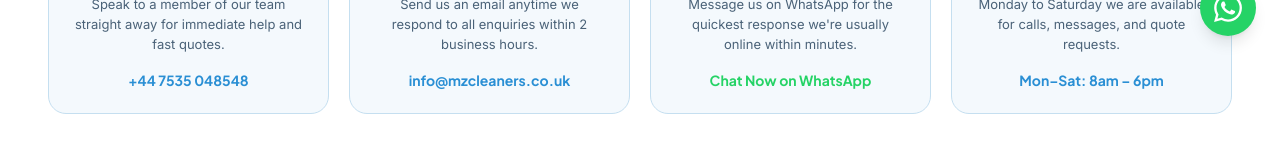
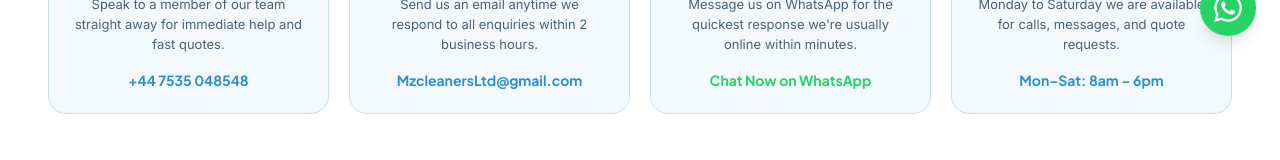
Before and after one commit to hanankhan98/gm-cleaners, a Next.js app: page /contact in a window 1280 px wide. Shown: the part 740-900 px from the top of the page. Built offline with nearby package versions, Linux system fonts and the light colour scheme.

Commit message:
Update contact email and mailto link

```diff
--- a/components/contact/ContactCards.tsx
+++ b/components/contact/ContactCards.tsx
@@ -14,8 +14,8 @@ const options = [
     icon: '✉️',
     title: 'Email Us',
     desc: 'Send us an email anytime we respond to all enquiries within 2 business hours.',
-    value: 'info@mzcleaners.co.uk',
-    href: 'mailto:info@mzcleaners.co.uk',
+    value: 'MzcleanersLtd@gmail.com',
+    href: 'mailto:MzcleanersLtd@gmail.com',
     blue: true
   },
   {
```
